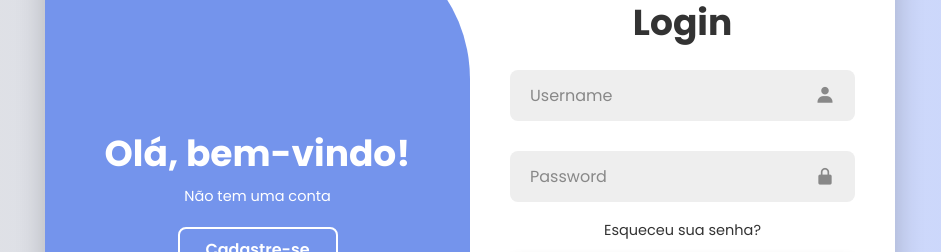
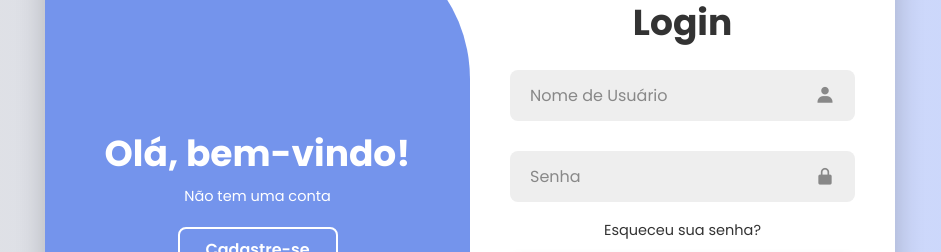
Before and after one commit to GabrielZubioli/responsive-login-screen, a plain HTML site: page index.html in a window 1280 px wide. Shown: the part 196-448 px from the top of the page, without its empty margins (170-1111 px from the left). Drawn offline with nearby package versions, Linux system fonts and the light colour scheme.

Commit message:
translating-fields-to-ptBR

```diff
--- a/index.html
+++ b/index.html
@@ -14,11 +14,11 @@
         <form action="">
           <h1>Login</h1>
           <div class="input-box">
-            <input type="text" placeholder="Username" required />
+            <input type="text" placeholder="Nome de Usuário" required />
             <i class="bx bxs-user"></i>
           </div>
           <div class="input-box">
-            <input type="password" placeholder="Password" required />
+            <input type="password" placeholder="Senha" required />
             <i class="bx bxs-lock-alt"></i>
           </div>
           <div class="forgot-link">
@@ -38,7 +38,7 @@
         <form action="">
           <h1>Cadastro</h1>
           <div class="input-box">
-            <input type="text" placeholder="Username" required />
+            <input type="text" placeholder="Nome de Usuário" required />
             <i class="bx bxs-user"></i>
           </div>
           <div class="input-box">
@@ -46,7 +46,7 @@
             <i class="bx bxs-envelope"></i>
           </div>
           <div class="input-box">
-            <input type="password" placeholder="Password" required />
+            <input type="password" placeholder="Senha" required />
             <i class="bx bxs-lock-alt"></i>
           </div>
           <button type="submit" class="btn">Login</button>
```
